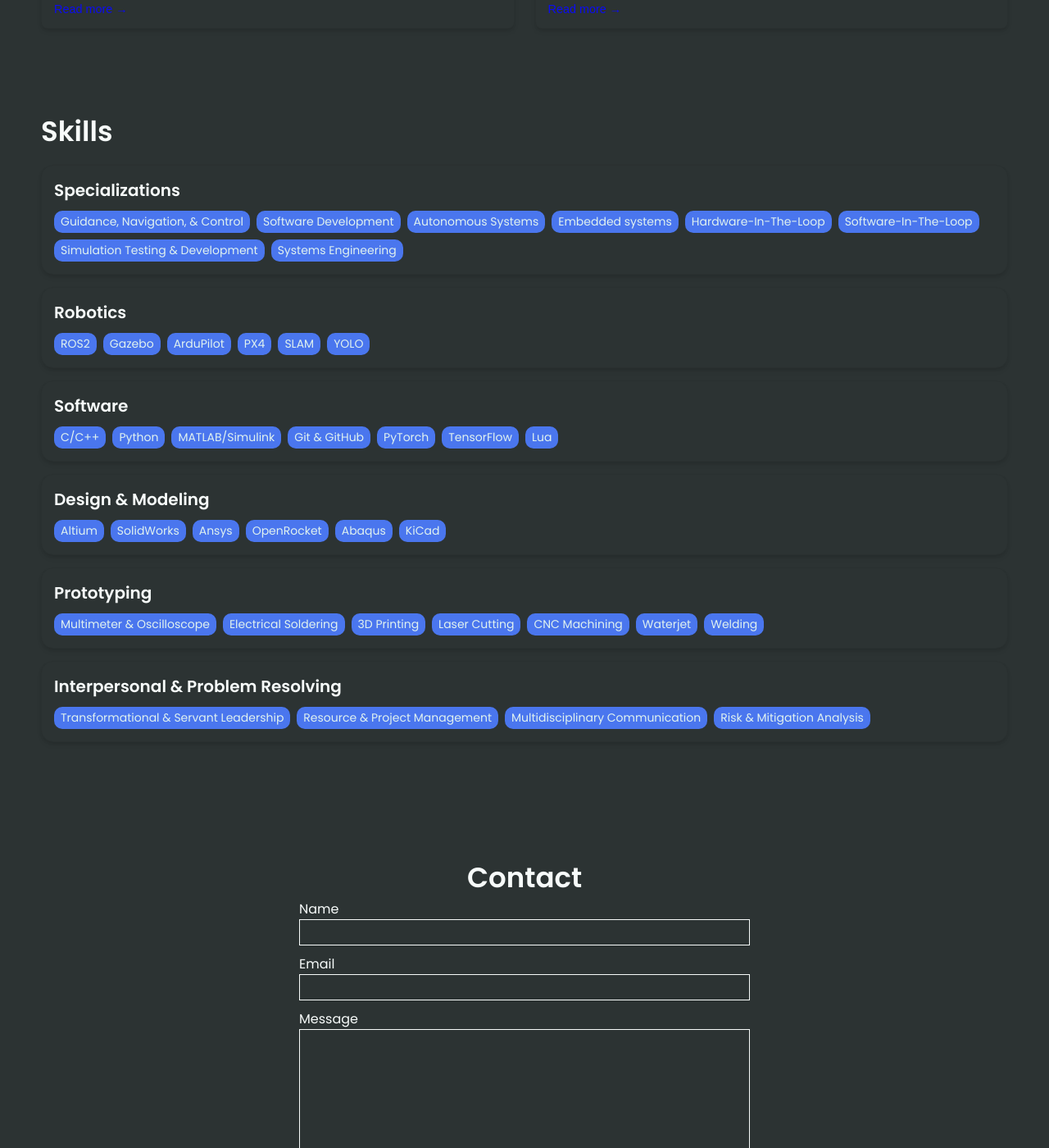
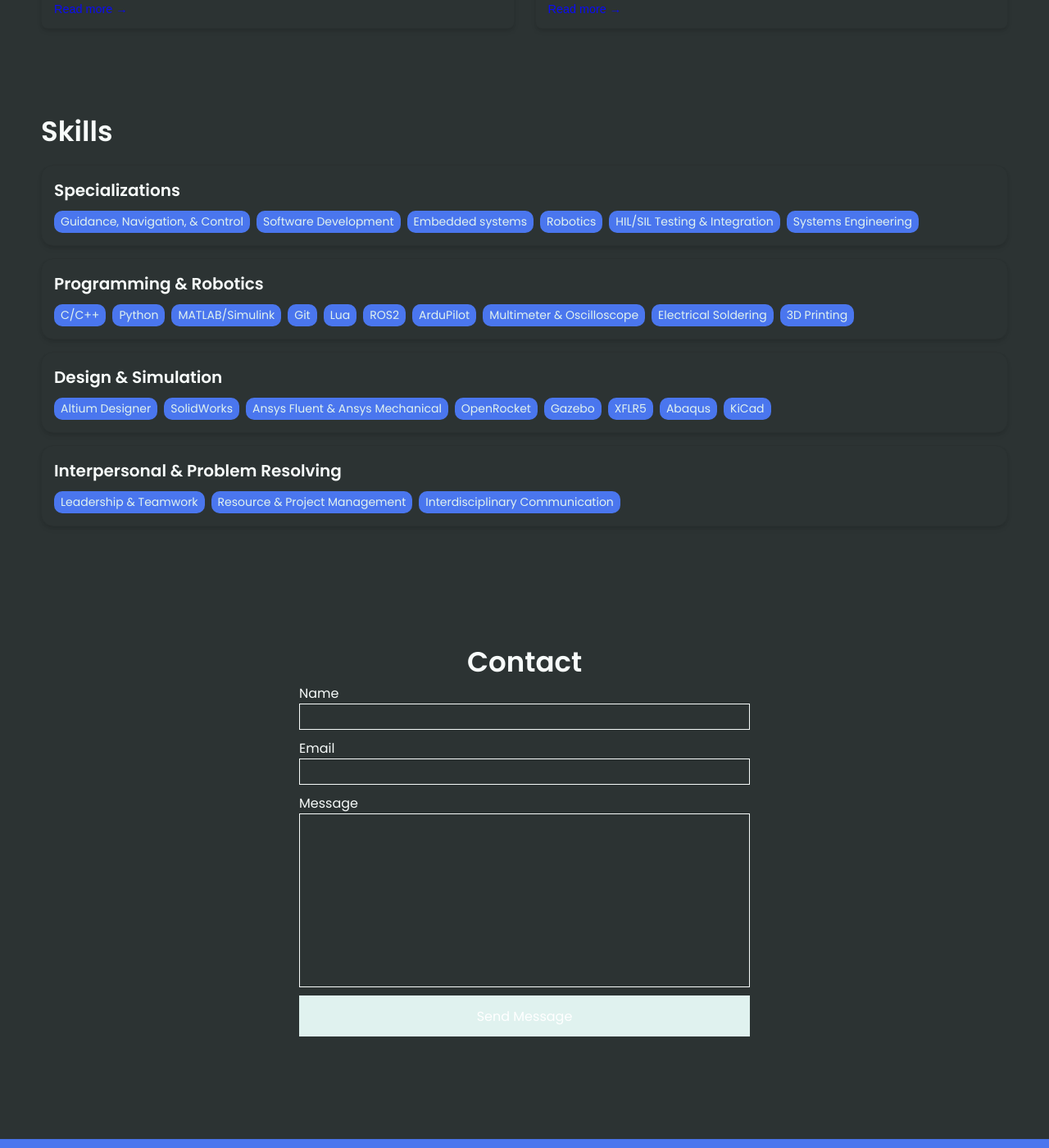
Before and after one commit to shlenc/shlenc.github.io, a Jekyll site: the page built from index.html, in a window 1280 px wide and 1400 px high, scrolled down 1491 px. Shown: the whole window at 82% size. Built offline with Jekyll 4.4.1, drawn with Linux system fonts in a browser that asks for light colours.

Commit message:
Update _config.yml

```diff
--- a/_config.yml
+++ b/_config.yml
@@ -51,52 +51,37 @@
     tools:
     - Guidance, Navigation, & Control
     - Software Development
-    - Autonomous Systems
     - Embedded systems
-    - Hardware-In-The-Loop
-    - Software-In-The-Loop
-    - Simulation Testing & Development
+    - Robotics
+    - HIL/SIL Testing & Integration
     - Systems Engineering
-  - category: Robotics
-    tools:
-    - ROS2
-    - Gazebo
-    - ArduPilot
-    - PX4
-    - SLAM
-    - YOLO
-  - category: Software
+  - category: Programming & Robotics
     tools:
     - C/C++
     - Python
     - MATLAB/Simulink
-    - Git & GitHub
-    - PyTorch
-    - TensorFlow
+    - Git
     - Lua
-  - category: Design & Modeling
-    tools:
-    - Altium
-    - SolidWorks
-    - Ansys
-    - OpenRocket
-    - Abaqus
-    - KiCad
-  - category: Prototyping
-    tools:
+    - ROS2
+    - ArduPilot
     - Multimeter & Oscilloscope
     - Electrical Soldering
     - 3D Printing
-    - Laser Cutting
-    - CNC Machining
-    - Waterjet
-    - Welding
+  - category: Design & Simulation
+    tools:
+    - Altium Designer
+    - SolidWorks
+    - Ansys Fluent & Ansys Mechanical
+    - OpenRocket
+    - Gazebo
+    - XFLR5
+    - Abaqus
+    - KiCad
   - category: Interpersonal & Problem Resolving
     tools:
-    - Transformational & Servant Leadership
+    - Leadership & Teamwork
     - Resource & Project Management
-    - Multidisciplinary Communication
-    - Risk & Mitigation Analysis
+    - Interdisciplinary Communication
 
 
 # Contact Form Setup. Setup an account and copy over the key. When someone fills out the form, it will be received in your email.
```
